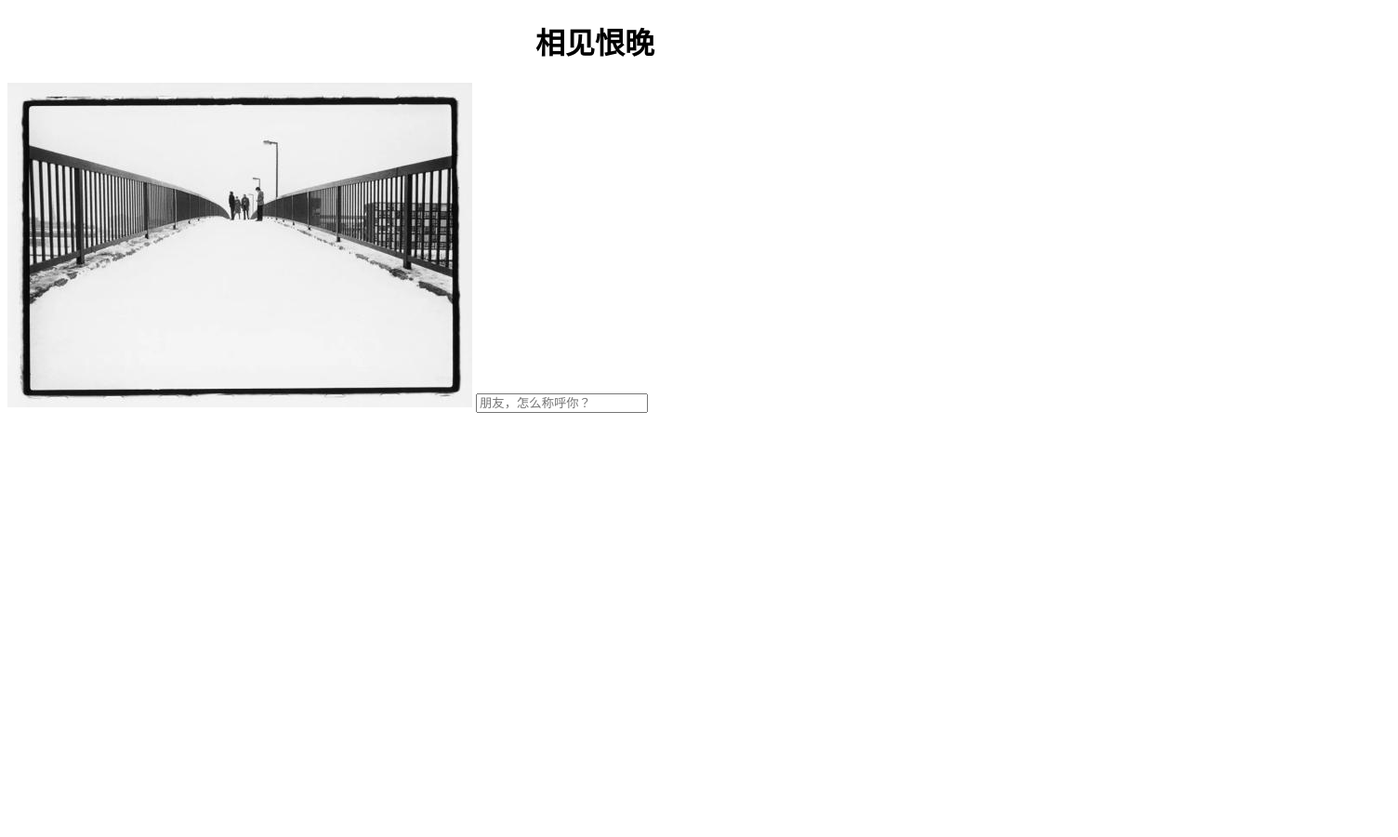
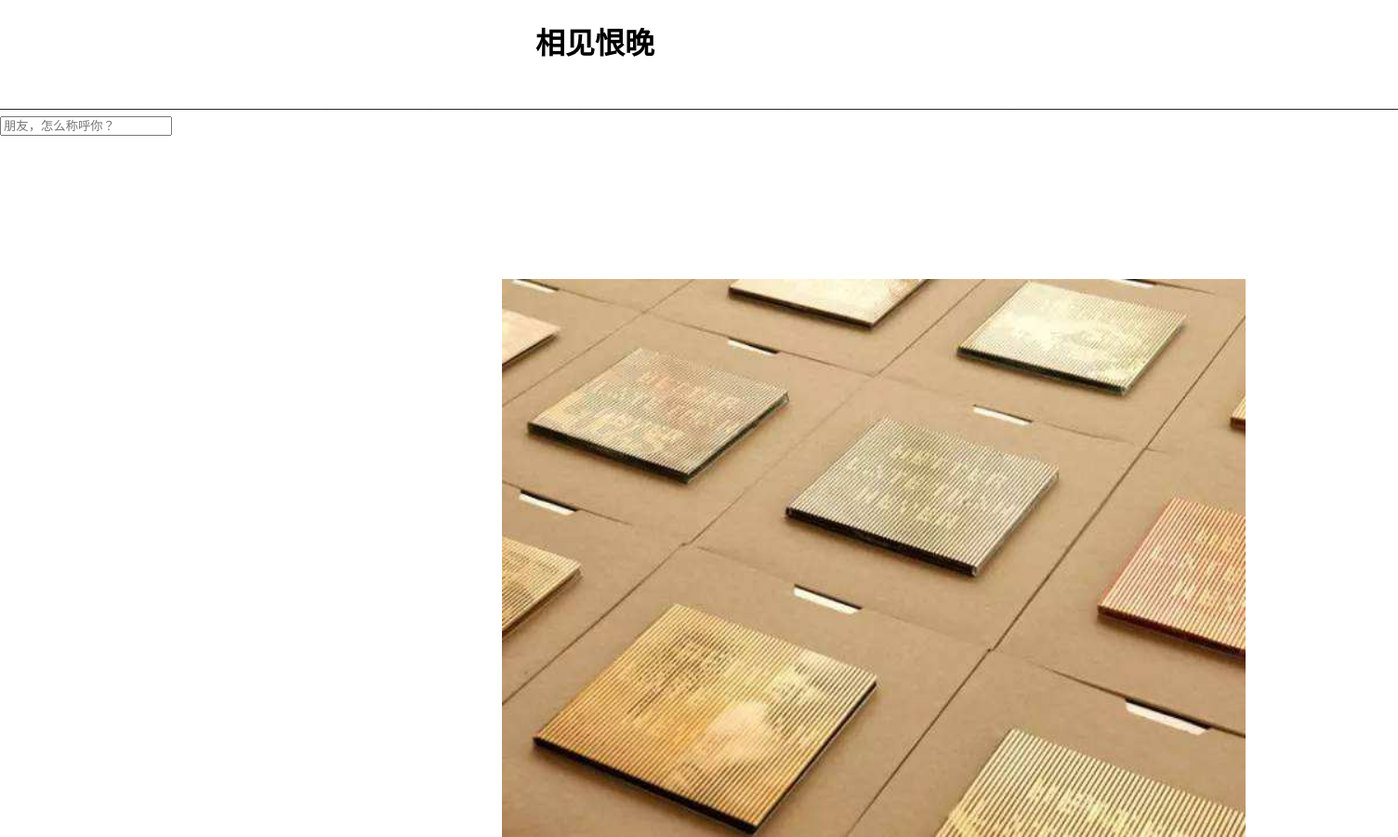
Before and after one commit to kaza308/kaza308.github.io, a plain HTML site: page index.html in a window 1280 px wide. Shown: the whole page at 93% size, 1504 px wide, since content can reach past the window. Before the commit the page ends 800 px from the top, so only its background shows below. Drawn offline with Linux system fonts and the light colour scheme.

Commit message:
Update index.html

```diff
--- a/index.html
+++ b/index.html
@@ -6,7 +6,24 @@
 </head>
 <body>
      <h1 style="text-align:center;">相见恨晚</h1>
-     <img src="https://kaza308.github.io/src/b.jpg">
+         <style type="text/css">
+        html,body {
+            margin: 0;
+            margin: 0;
+            height: 100%;
+        }
+        img {
+            position: absolute;
+            left: 50%;
+            top: 50%;
+            margin-left: -100px;
+            margin-top: -100px;
+            width: 800px;
+            height: 600px;
+        }
+    </style>
+     <img src="https://kaza308.github.io/src/betterlate.jpeg" >
+     <br>——————————————————————————————————————————————————————————————————————————————————————————————</br>
      <input type="text" class="form-control" name="content" id="content" placeholder="朋友，怎么称呼你？">
 </body>
 </html>
```
